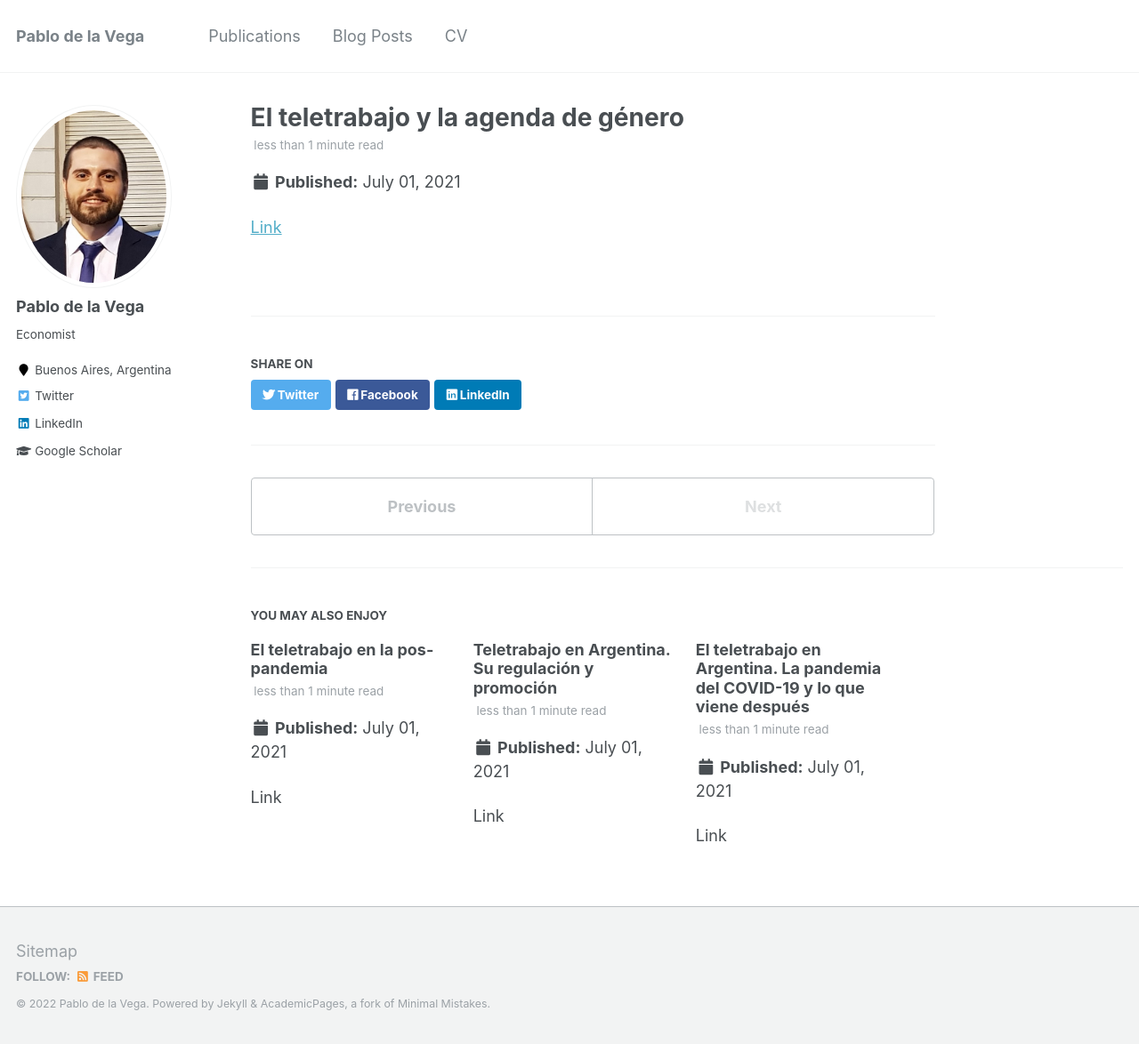
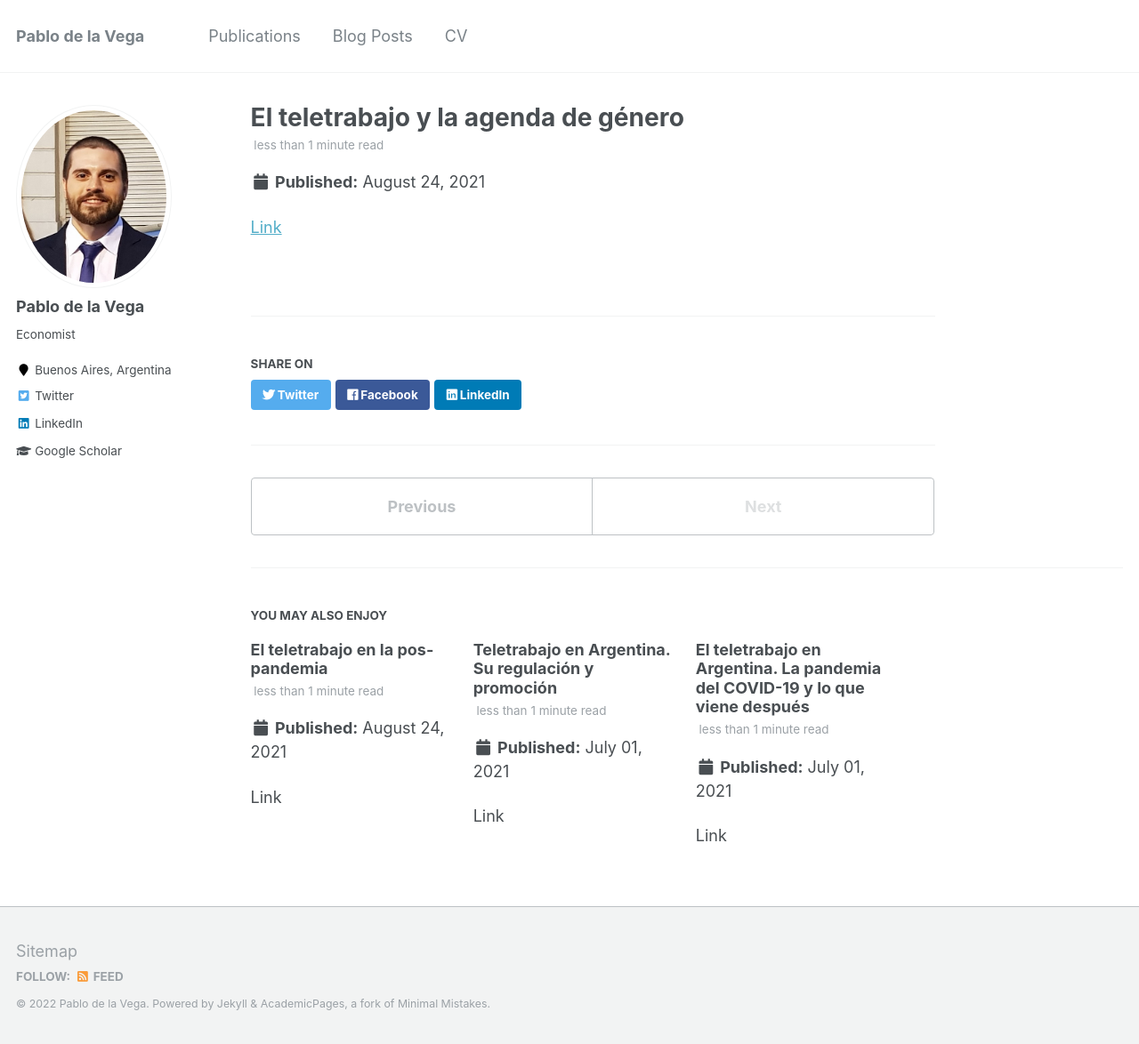
Before and after one commit to delavegap/delavegap.github.io, a Jekyll site: the page built from _posts/2021-08-24-blog-post-4.md, in a window 1280 px wide and 1174 px high. Shown: the whole window at 89% size. Built offline with Jekyll 4.4.1, drawn with Linux system fonts in a browser that asks for light colours.

Commit message:
update my website

```diff
--- a/_posts/2021-08-24-blog-post-3.md
+++ b/_posts/2021-08-24-blog-post-3.md
@@ -1,6 +1,6 @@
 ---
 title: 'El teletrabajo en la pos- pandemia'
-date: 2021-07-01
+date: 2021-08-24
 tags:
 ---
 
--- a/_posts/2021-08-24-blog-post-4.md
+++ b/_posts/2021-08-24-blog-post-4.md
@@ -1,6 +1,6 @@
 ---
 title: 'El teletrabajo y la agenda de género'
-date: 2021-07-01
+date: 2021-08-24
 tags:
 ---
 
```
